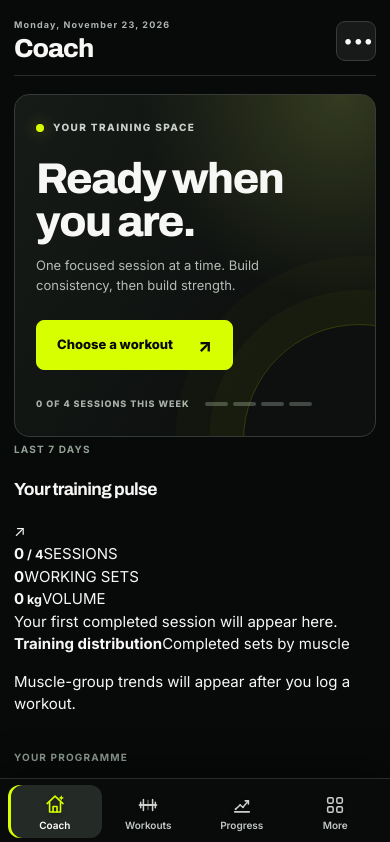
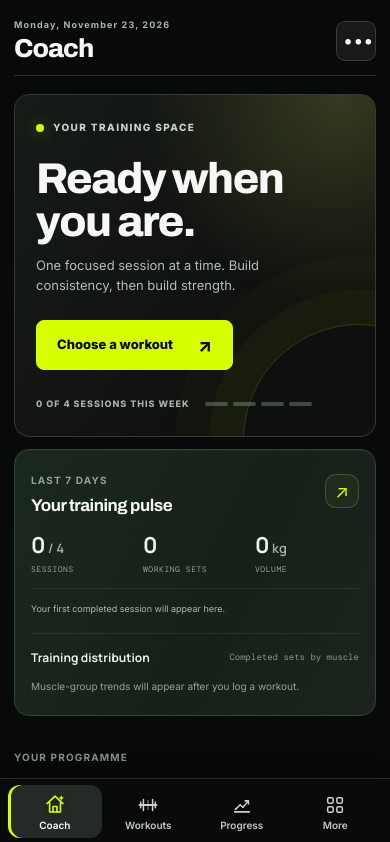
Before and after one commit to obouchouaf/FORMA, a React (Vite) app: page / in a window 390 px wide. Shown: the top 842 px of the page. Built offline with nearby package versions, Linux system fonts and the light colour scheme.

Commit message:
Style responsive weekly training pulse

```diff
--- a/src/style.css
+++ b/src/style.css
@@ -665,3 +665,28 @@ input:focus,select:focus,textarea:focus{border-color:var(--lime)!important}
  .nav,.navicon,.morecard,.moreicon,.primary,.focusSetHistoryRow,.homeProgress i{transition:none!important}
  .primary:after{display:none}
 }
+
+/* FORMA 2.1 — weekly training pulse */
+.weeklyPulse{display:grid;grid-template-columns:minmax(0,1.08fr) minmax(0,.92fr);gap:26px;margin:16px 0 24px;padding:22px 24px;border:1px solid #344436;border-radius:17px;background:linear-gradient(115deg,#1b281e 0%,#172019 58%,#1b241d 100%);box-shadow:inset 0 1px #ffffff08}
+.pulseHeading,.pulseMuscleHead{display:flex;align-items:center;justify-content:space-between;gap:12px}
+.pulseHeading h3{font:700 19px Manrope,sans-serif;letter-spacing:-.45px;margin:6px 0 0;color:var(--text)}
+.pulseSpark{width:34px;height:34px;display:grid;place-items:center;border:1px solid #718b4e66;border-radius:11px;color:var(--lime);background:#c7f36b0c;font-size:18px}
+.pulseMetrics{display:grid;grid-template-columns:repeat(3,minmax(0,1fr));gap:12px;margin:23px 0 17px}
+.pulseMetric{min-width:0}
+.pulseMetric strong{display:block;font:700 clamp(20px,2.4vw,29px)/1.1 Manrope,sans-serif;color:#f0f5ec;white-space:nowrap}
+.pulseMetric strong small{font-size:13px;color:#a6b5a4;font-weight:600}
+.pulseMetric>span{display:block;margin-top:7px;font:9px 'DM Mono',monospace;letter-spacing:.85px;color:#93a394}
+.pulseFoot{display:flex;flex-wrap:wrap;align-items:center;gap:8px 14px;padding-top:13px;border-top:1px solid #ffffff12;color:#aab8a9;font-size:10px;line-height:1.5}
+.pulseRecovery{color:#c7d6c2}
+.pulseMuscles{padding-left:23px;border-left:1px solid #ffffff12;align-self:center}
+.pulseMuscleHead{margin-bottom:15px}
+.pulseMuscleHead b{font:650 12px Manrope,sans-serif;color:#e9efe6}
+.pulseMuscleHead>span{font:9px 'DM Mono',monospace;color:#89988b;text-align:right}
+.pulseMuscle{margin:10px 0}
+.pulseMuscle>div{display:flex;justify-content:space-between;gap:10px;margin-bottom:6px;font-size:10px;color:#b8c4b8}
+.pulseMuscle>div b{font:10px 'DM Mono',monospace;color:#dce8d9}
+.pulseMuscle>i{display:block;height:5px;overflow:hidden;border-radius:10px;background:#303d32}
+.pulseMuscle>i em{display:block;height:100%;border-radius:10px;background:linear-gradient(90deg,#8da978,#c7f36b);box-shadow:0 0 10px #c7f36b33}
+.pulseEmpty{font-size:10px;line-height:1.6;color:#95a294;margin:12px 0 3px}
+@media(max-width:700px){.weeklyPulse{grid-template-columns:1fr;gap:17px;padding:18px 16px;margin:12px 0 19px;border-radius:15px}.pulseHeading h3{font-size:17px}.pulseMetrics{margin:18px 0 14px;gap:8px}.pulseMetric strong{font-size:22px}.pulseMetric>span{font-size:8px;letter-spacing:.55px}.pulseMuscles{padding:15px 0 0;border-left:0;border-top:1px solid #ffffff12}.pulseMuscleHead{margin-bottom:12px}.pulseFoot{font-size:9px}}
+@media(prefers-reduced-motion:reduce){.pulseMuscle>i em{transition:none}}
```
